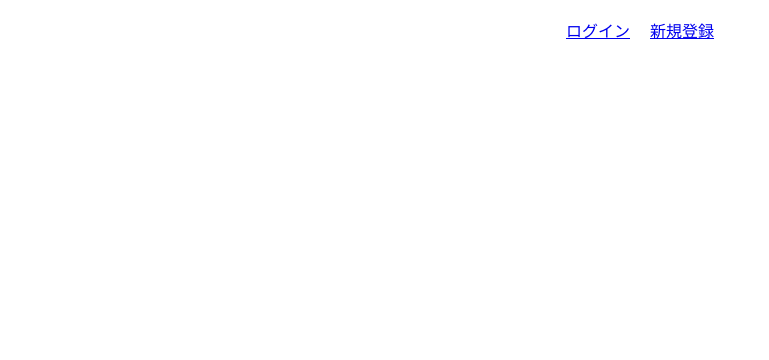
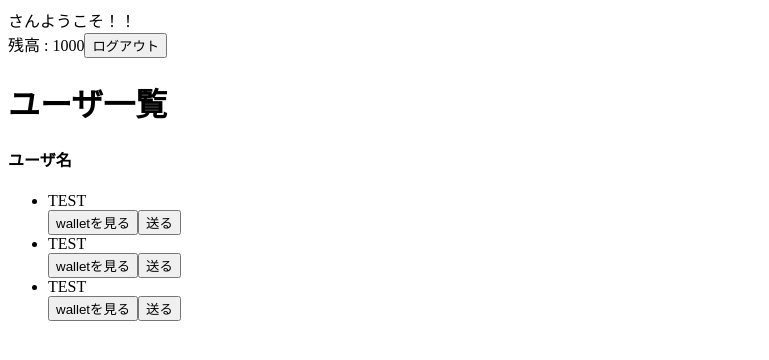
Before and after one commit to yamashita623/firebase-user, a Vue app: page /home in a window 1280 px wide. Shown: the top 360 px of the page, without its empty margins (0-769 px from the left). Built offline with nearby package versions, Linux system fonts and the light colour scheme; no server answers.

Commit message:
ダッシュボード機能の作成

```diff
--- a/src/App.vue
+++ b/src/App.vue
@@ -1,9 +1,5 @@
 <template>
   <div id="nav">
-    <header class="header">
-      <router-link to="/" class="header--link">ログイン</router-link>
-      <router-link to="/signup" class="header--link">新規登録</router-link>
-    </header>
     <router-view></router-view>
   </div>
 </template>
--- /dev/null
+++ b/src/pages/Home.vue
@@ -0,0 +1,68 @@
+<template>
+  <div>
+    <div class="login-message-area">
+      <div>
+        <span>{{ userName }}さんようこそ！！</span>
+      </div>
+
+      <div>
+        <span>残高 : 1000</span>
+        <button>ログアウト</button>
+      </div>
+    </div>
+
+    <h1>ユーザ一覧</h1>
+
+    <div class="user-list-wrapper">
+      <h4>ユーザ名</h4>
+
+      <ul class="user-list">
+        <li>
+          <span>TEST</span>
+          <form>
+            <button>walletを見る</button>
+            <button>送る</button>
+          </form>
+        </li>
+        <li>
+          <span>TEST</span>
+          <form>
+            <button>walletを見る</button>
+            <button>送る</button>
+          </form>
+        </li>
+        <li>
+          <span>TEST</span>
+          <form>
+            <button>walletを見る</button>
+            <button>送る</button>
+          </form>
+        </li>
+      </ul>
+    </div>
+  </div>
+</template>
+
+<script>
+import firebase from 'firebase';
+import { mapGetters } from 'vuex'
+
+export default {
+  data() {
+    return {
+      userName: ''
+    };
+  },
+  computed: mapGetters(['getUserName']),
+  created () {
+  firebase.auth().onAuthStateChanged((user)=> {
+    if (user) {
+      this.userName = user.displayName
+    }
+  });
+},
+  mounted() {
+    this.userName = this.getUserName
+  }
+};
+</script>
--- a/src/pages/Signin.vue
+++ b/src/pages/Signin.vue
@@ -4,11 +4,11 @@
     <table>
     <tr>
       <th>メールアドレス:</th>
-    <input type="email" placeholder="example@example.com" v-model="userInfo.email">
+    <input type="email" placeholder="example@example.com" v-model="email">
     </tr>
     <tr>
       <th>パスワード:</th>
-    <input type="password" placeholder="Password" v-model="userInfo.password">
+    <input type="password" placeholder="Password" v-model="password">
     </tr>
     </table>
     <br>
@@ -22,13 +22,12 @@ export default {
   name: 'Signin',
   data () {
     return {
-      userInfo: {
       email: '',
       password: ''
-    }}
+    }
   },
   methods: {
-    SignIn(){this.$store.dispatch('signInUser',this.userInfo)
+    SignIn(){this.$store.dispatch('signInUser',this)
     }}}
 </script>
 
--- a/src/pages/Signup.vue
+++ b/src/pages/Signup.vue
@@ -4,15 +4,15 @@
     <table>
     <tr>
       <th>ユーザーネーム:</th>
-    <input type='text' placeholder='UserName' v-model='userInfo.userName'>
+    <input type='text' placeholder='UserName' v-model='userName'>
     </tr>
     <tr>
       <th>メールアドレス:</th>
-    <input type='email' placeholder='example@example.com' v-model='userInfo.email'>
+    <input type='email' placeholder='example@example.com' v-model='email'>
     </tr>
     <tr>
       <th>パスワード:</th>
-    <input type='password' placeholder='Password' v-model='userInfo.password'>
+    <input type='password' placeholder='Password' v-model='password'>
     </tr>
     </table>
     <br>
@@ -25,14 +25,13 @@
 export default {
   data () {
     return {
-      userInfo: {
       userName: '',
       email: '',
       password: ''
-    }}
+    }
   },
   methods: {
-    SignUp(){this.$store.dispatch('signUpUser',this.userInfo)
+    SignUp(){this.$store.dispatch('signUpUser',this)
 }}}
 </script>
 
--- a/src/router.js
+++ b/src/router.js
@@ -2,6 +2,7 @@ import Vue from 'vue';
 import Router from 'vue-router';
 import Signin from './pages/Signin.vue';
 import Signup from './pages/Signup.vue';
+import Home from './pages/Home.vue';
 
 Vue.use(Router);
 
@@ -10,5 +11,6 @@ export default new Router({
   routes: [
     { path: '/', component: Signin },
     { path: '/signup', component: Signup },
+    { path: '/home', component: Home },
   ]
 });
--- a/src/store.js
+++ b/src/store.js
@@ -7,72 +7,56 @@ Vue.use(Vuex);
 
 export default new Vuex.Store({
   state: {
-    userName: '',
-    email: '',
-    password: '',
-    status: false
+    status: false,
+    user: ''
   },
   getters: {
-    email(state) {
-      return state.email;
+    getStatus(state) {
+      return state.status
     },
-    password(state) {
-      return state.password;
+    getUser(state) {
+      return state.user
     },
-    userName(state) {
-      return state.userName;
-    },
-    status(state) {
-      return state.status
+    getUserName(state) {
+      return state.user.displayName
     },
   },
   mutations: {
-    setEmail(state, email) {
-      state.email = email;
-    },
-    setPassword(state, password) {
-      state.password = password;
-    },
-    setUsername(state, userName) {
-      state.userName = userName;
-    },
     onUserStatusChanged(state,status) {
       state.status = status;
     },
+    setUpDateUser(state, user) {
+            state.user = user;
+    },
   },
   actions: {
-    signUpUser({ commit }, userInfo) {
-      firebase
-        .auth()
-        .createUserWithEmailAndPassword(userInfo.email, userInfo.password)
-        .then((response) => {
-          console.log(response);
-          const user = firebase.auth().currentUser;
-          commit('setEmail', user.email);
-          commit('setPassword', user.password);
-          commit('setUsername', user.userName);
-          router.push('/');
-        })
-        .catch((e) => {
-          console.log(e);
+     async signUpUser({ commit },userInfo) {
+      try {
+        await firebase
+          .auth()
+          .createUserWithEmailAndPassword(userInfo.email, userInfo.password);
+        const user = firebase.auth().currentUser;
+        await user.updateProfile({
+          displayName: userInfo.userName
         });
+        commit('setUpDateUser',user)
+        router.push('/Home');
+      } catch (e) {
+        alert(e.message);
+      }
     },
     signInUser({ commit }, userInfo) {
       firebase
       .auth()
       .signInWithEmailAndPassword(userInfo.email, userInfo.password)
-      .then((response) => {
-        console.log(response);
-        commit('onUserStatusChanged', true)
+      .then(() => {
+        commit('onUserStatusChanged', true);
         const user = firebase.auth().currentUser;
-          commit('setEmail', user.email);
-          commit('setPassword', user.password);
-          commit('setUsername', user.userName);
-          router.push('/Signup');
+          commit('setUpDateUser',user)
+          router.push('/Home');
       })
       .catch((e) => {
-          console.log(e);
+          alert(e.message);
         });
-    }
-  },
-});
+    },
+}});
```
